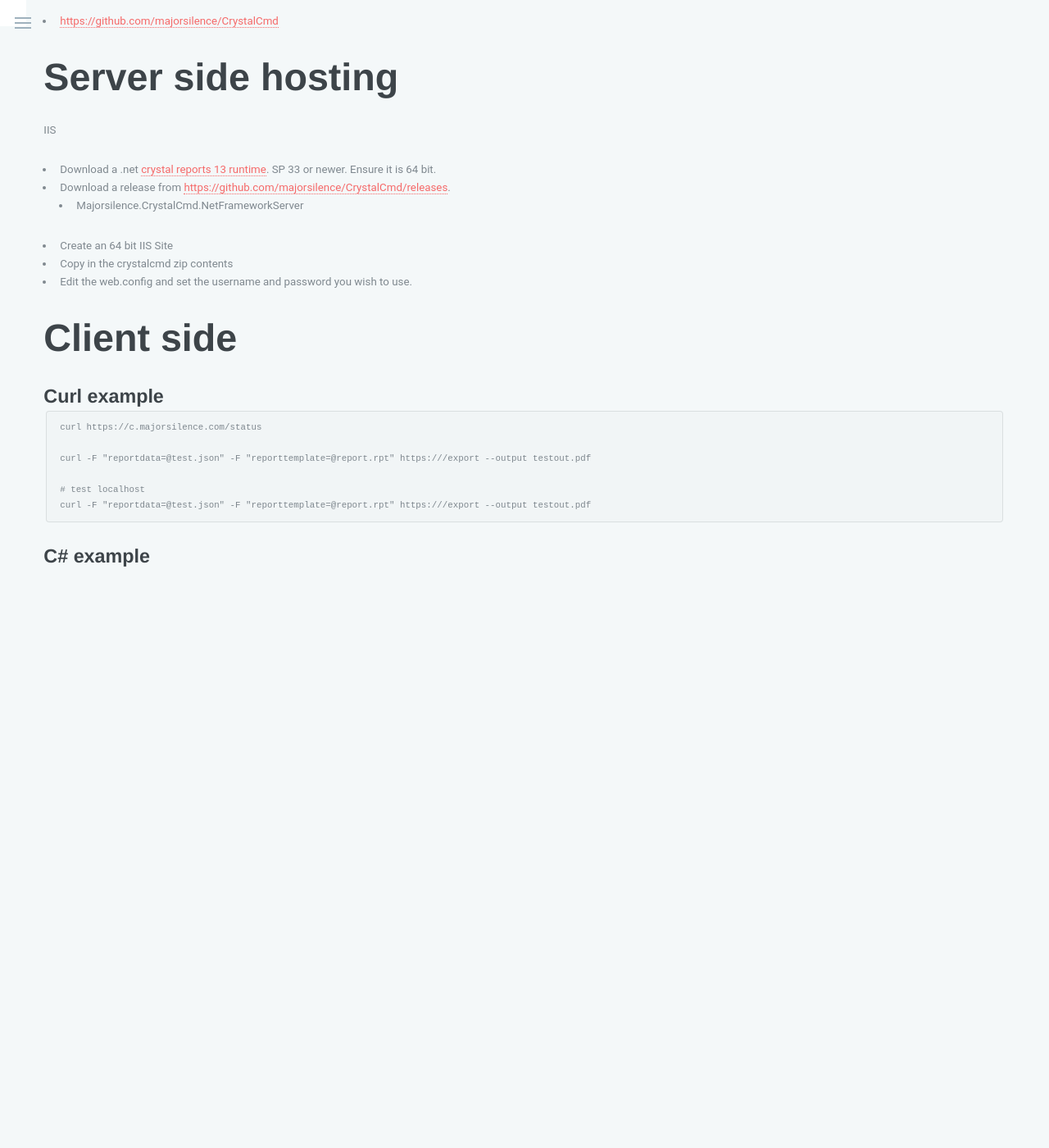
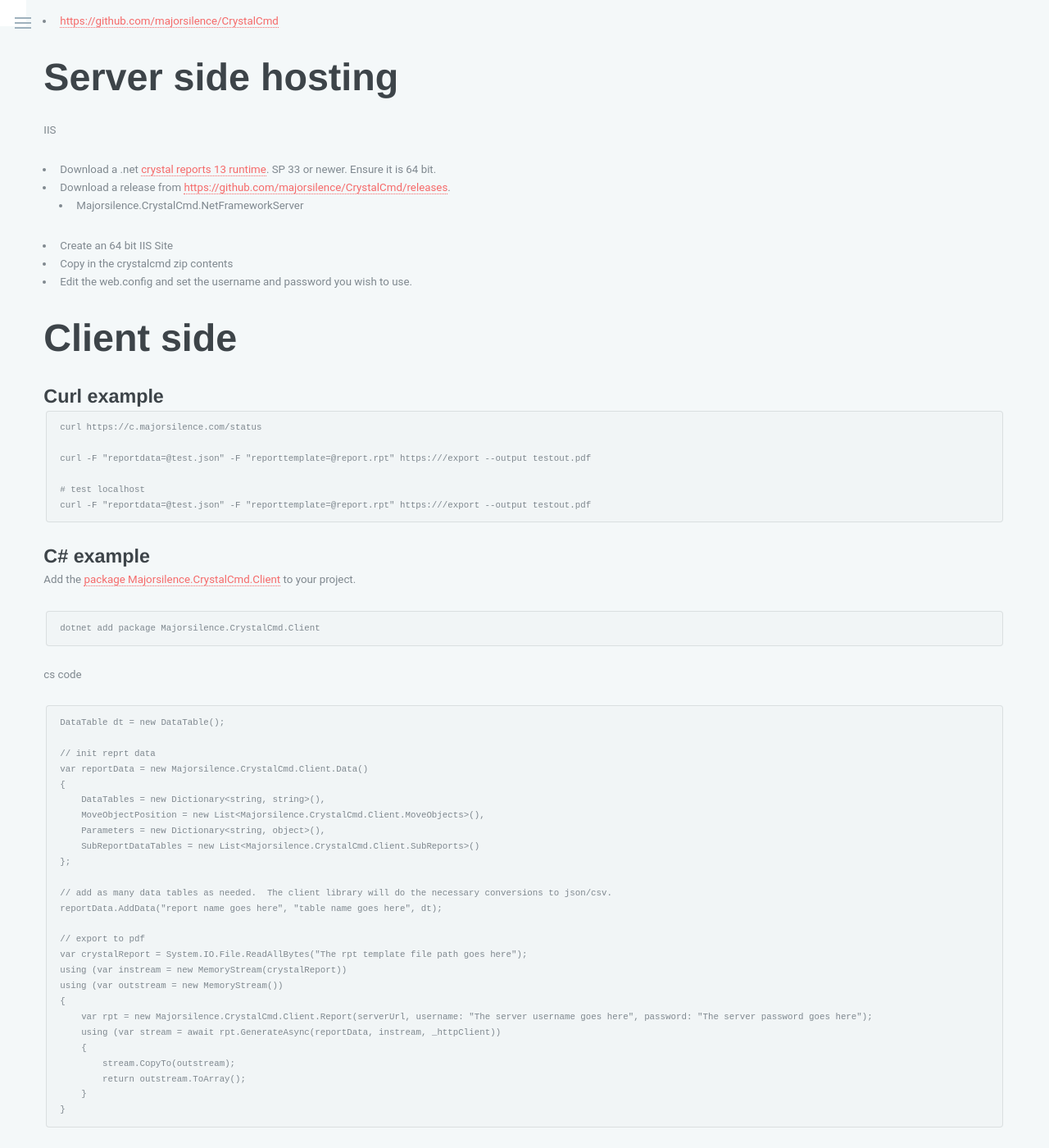
Before and after one commit to majorsilence/Dev, a Jekyll site: the page built from _posts/2023-02-22-crystalcmd.md, in a window 1280 px wide and 1400 px high, scrolled down 552 px. Shown: the whole window at 82% size. Built offline with Jekyll 4.4.1, drawn with Linux system fonts in a browser that asks for light colours; before the commit the page ends 1250 px from its top, so only the background shows below that.

Commit message:
Update 2023-02-22-crystalcmd.md

````diff
--- a/_posts/2023-02-22-crystalcmd.md
+++ b/_posts/2023-02-22-crystalcmd.md
@@ -40,3 +40,40 @@
 
 
 ## C# example
+
+Add the [package Majorsilence.CrystalCmd.Client](https://www.nuget.org/packages/Majorsilence.CrystalCmd.Client) to your project.
+
+```powershell
+dotnet add package Majorsilence.CrystalCmd.Client
+```
+
+cs code
+
+```cs
+DataTable dt = new DataTable();
+
+// init reprt data
+var reportData = new Majorsilence.CrystalCmd.Client.Data()
+{
+    DataTables = new Dictionary<string, string>(),
+    MoveObjectPosition = new List<Majorsilence.CrystalCmd.Client.MoveObjects>(),
+    Parameters = new Dictionary<string, object>(),
+    SubReportDataTables = new List<Majorsilence.CrystalCmd.Client.SubReports>()
+};
+
+// add as many data tables as needed.  The client library will do the necessary conversions to json/csv.
+reportData.AddData("report name goes here", "table name goes here", dt);
+
+// export to pdf
+var crystalReport = System.IO.File.ReadAllBytes("The rpt template file path goes here");
+using (var instream = new MemoryStream(crystalReport))
+using (var outstream = new MemoryStream())
+{
+    var rpt = new Majorsilence.CrystalCmd.Client.Report(serverUrl, username: "The server username goes here", password: "The server password goes here");
+    using (var stream = await rpt.GenerateAsync(reportData, instream, _httpClient))
+    {
+        stream.CopyTo(outstream);
+        return outstream.ToArray();
+    }
+}
+```
````
